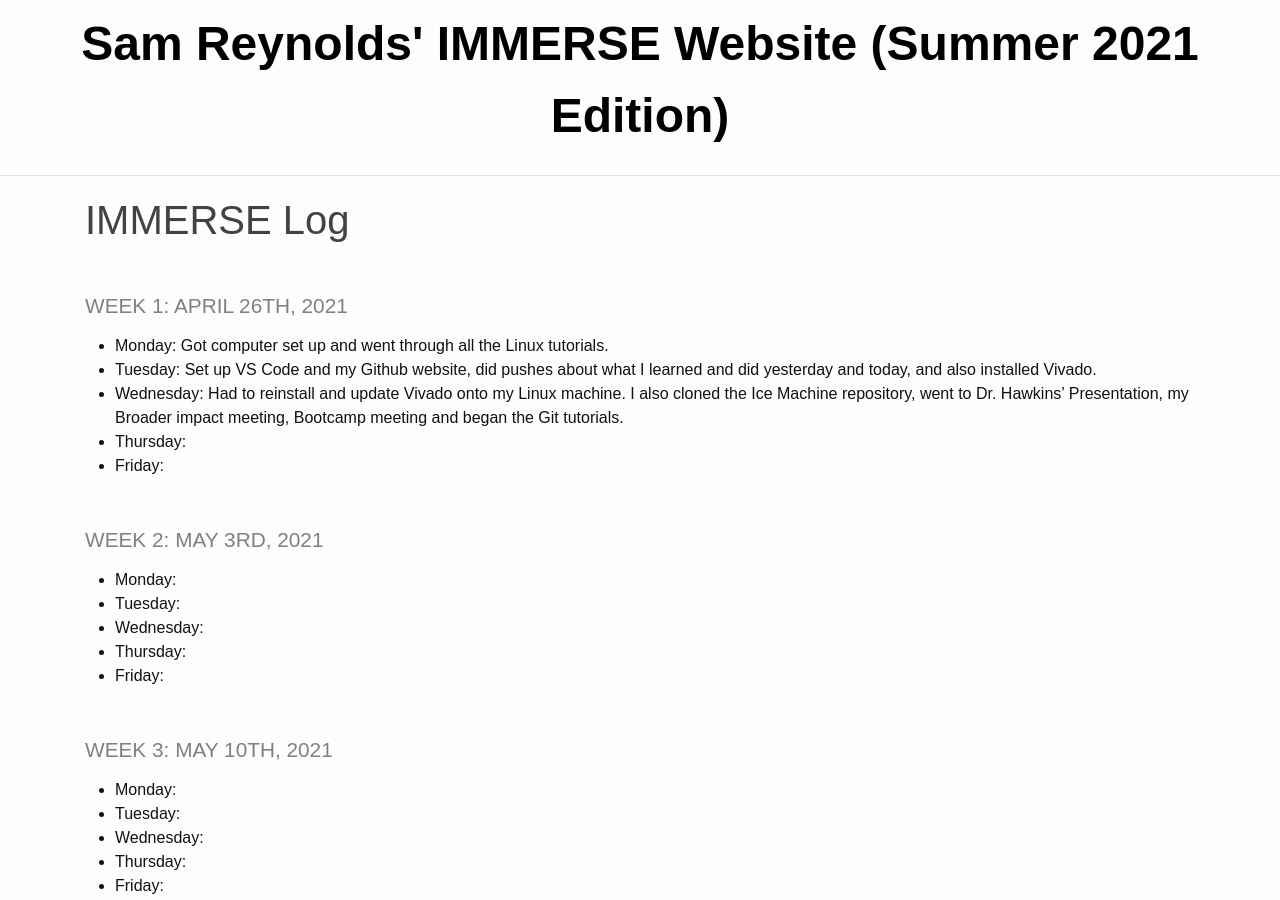
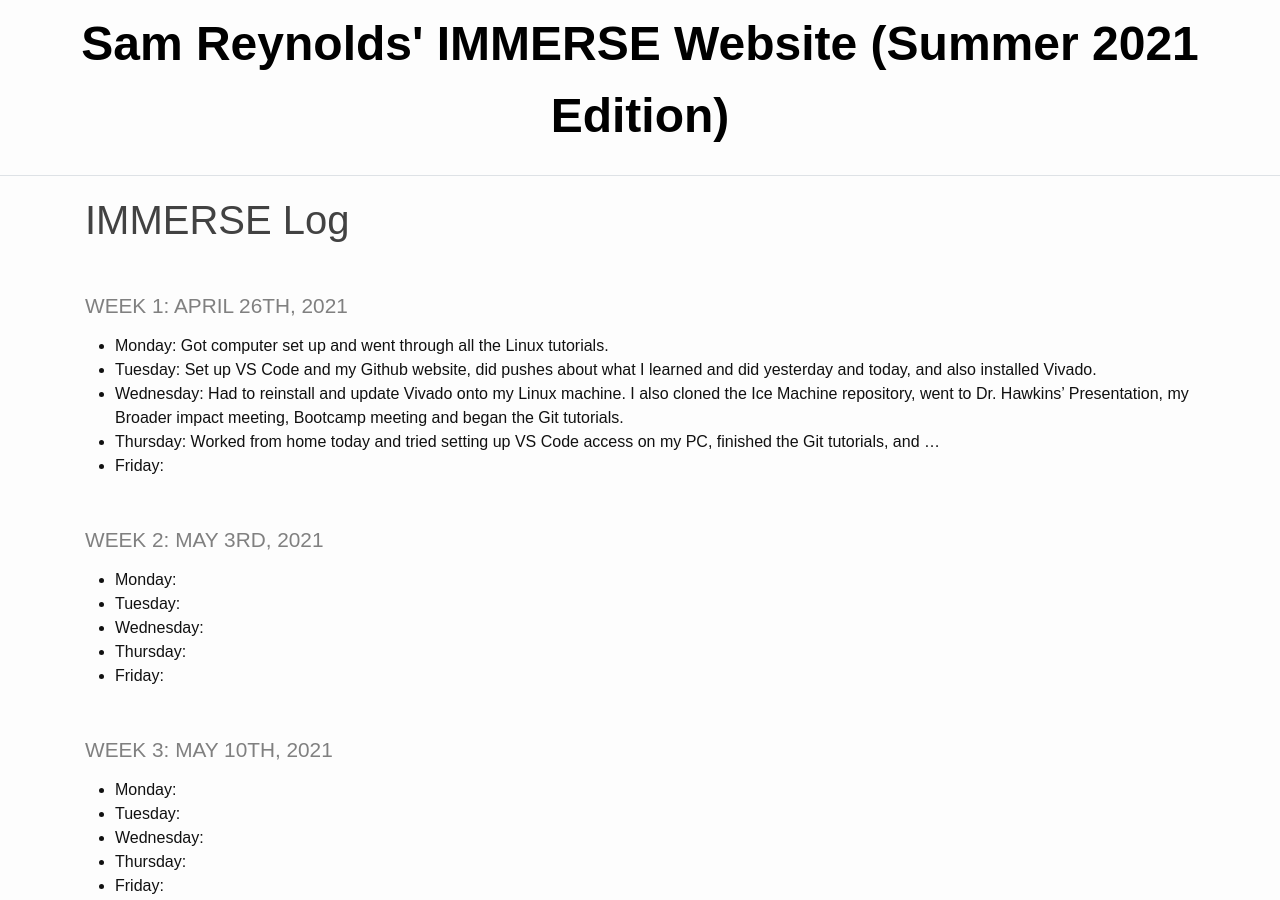
Before and after one commit to TheDHCreator/thedhcreator.github.io, a Jekyll site: the page built from _pages/log.md, in a window 1280 px wide and 900 px high. Built offline with Jekyll 4.4.1, drawn with Linux system fonts in a browser that asks for light colours.

Commit message:
first commit of Day 4

```diff
--- a/_pages/log.md
+++ b/_pages/log.md
@@ -8,7 +8,7 @@ title: IMMERSE Log
 * **Monday**: Got computer set up and went through all the Linux tutorials.
 * **Tuesday**: Set up VS Code and my Github website, did pushes about what I learned and did yesterday and today, and also installed Vivado.
 * **Wednesday**: Had to reinstall and update Vivado onto my Linux machine. I also cloned the Ice Machine repository, went to Dr. Hawkins' Presentation, my Broader impact meeting, Bootcamp meeting and began the Git tutorials.
-* **Thursday**:
+* **Thursday**: Worked from home today and tried setting up VS Code access on my PC, finished the Git tutorials, and ...
 * **Friday**:
 
 ### Week 2: May 3rd, 2021
```
